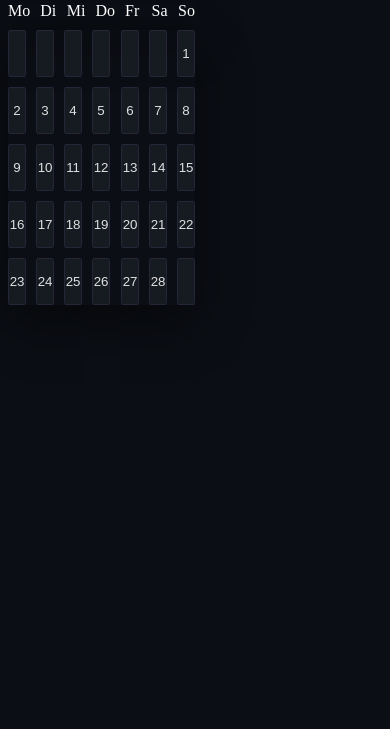
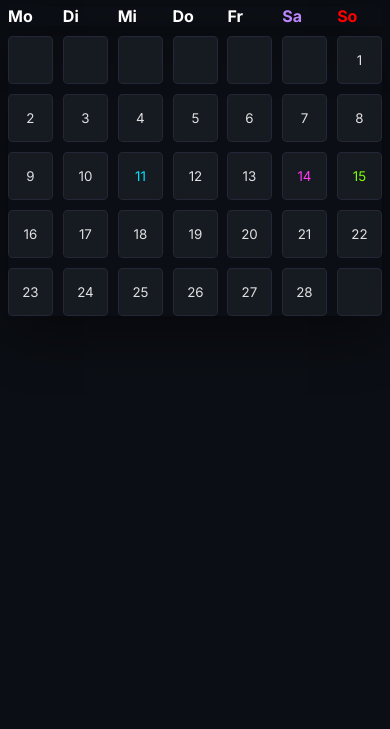
Before and after one commit to BlackYakup/Kalender, a plain HTML site: page calendar.html in a window 390 px wide. Shown: the part 115-844 px from the top of the page. Drawn offline with Linux system fonts and the light colour scheme.

Commit message:
Änderung am JS

```diff
--- a/calendar.html
+++ b/calendar.html
@@ -4,6 +4,9 @@
     <meta charset="UTF-8">
     <meta name="viewport" content="width=device-width, initial-scale=1.0">
     <title>Kalender</title>
+    <link rel="preconnect" href="https://fonts.googleapis.com">
+    <link rel="preconnect" href="https://fonts.gstatic.com" crossorigin>
+    <link href="https://fonts.googleapis.com/css2?family=Inter:wght@400;500;600;700&display=swap" rel="stylesheet">
     <link rel="stylesheet" href="lib/css/calendar.css">
 </head>
 <body>
@@ -14,8 +17,8 @@
         <div class="wochentag">Mi</div>
         <div class="wochentag">Do</div>
         <div class="wochentag">Fr</div>
-        <div class="wochentag">Sa</div>
-        <div class="wochentag">So</div>
+        <div class="wochentag sa">Sa</div>
+        <div class="wochentag so">So</div>
     </div>
     <div class="calendar">
         <button class="dates"> </button>
@@ -34,11 +37,11 @@
         <button class="dates">8</button>
         <button class="dates">9</button>
         <button class="dates">10</button>
-        <button class="dates">11</button>
+        <button class="dates today">11</button>
         <button class="dates">12</button>
         <button class="dates">13</button>
-        <button class="dates">14</button>
-        <button class="dates">15</button>
+        <button class="dates event">14</button>
+        <button class="dates rare">15</button>
         <button class="dates">16</button>
         <button class="dates">17</button>
         <button class="dates">18</button>
--- a/lib/css/calendar.css
+++ b/lib/css/calendar.css
@@ -8,10 +8,15 @@
     --text-muted: #8899A6;
     --border-color: 1px solid rgba(187, 134, 252, 0.1);
     --border-outline: 2px solid rgba(187, 134, 252, 0.2);
+    --g-neon-pink: #FF3AF2;
+    --g-neon-cyan: #00E5FF;
+    --g-neon-lime: #7CFF00;
+    --g-neon-purple: #9B5CFF;
     }
 
 * {
     box-sizing: border-box;
+    font-family: Inter, sans-serif;
 }
 
 body {
@@ -27,7 +32,12 @@ body {
     border-radius: 10%;
     transition: transform 120ms ease, box-shadow 100ms ease, border-color 100ms ease;
     will-change: transform, box-shadow
+
 }
+
+.dates.today { color: var(--g-neon-cyan); }
+.dates.event { color: var(--g-neon-pink); }
+.dates.rare  { color: var(--g-neon-lime); }
 
 .dates:hover {
     cursor: pointer;
@@ -45,6 +55,18 @@ body {
 .dates:focus-visible {
     outline: 2px solid rgba(0, 209, 255, 0.6);
     outline-offset: 2px;
+}
+
+.wochentag {
+    font-weight: bold;
+}
+
+.sa {
+    color: var(--neon-purple);
+}
+
+.so {
+    color: red;
 }
 
 .calendar {
@@ -78,3 +100,28 @@ body {
             0 0 18px rgba(0, 209, 255, 0.12);
     }
 }
+
+@media (max-width: 600px) {
+    .calendar {
+        max-width: 100%;
+        grid-template-columns: repeat(7, 1fr);
+    }
+}
+
+@media (max-width: 400px) {
+    .calendar {
+        grid-template-columns: repeat(7, 1fr);
+    }
+}
+
+@media (max-width: 300px) {
+    .calendar {
+        grid-template-columns: repeat(7, 1fr);
+    }
+}
+
+@media (max-width: 200px) {
+    .calendar {
+        grid-template-columns: repeat(7, 1fr);
+    }
+}
--- /dev/null
+++ b/lib/css/dynamic_calendar.css
@@ -0,0 +1,14 @@
+:root {
+    --bg-dark: #0B0E14;
+}
+
+body {
+    background-color: var(--bg-dark);
+}
+
+.calendarGrid {
+    display: grid;
+    grid-template-columns: repeat(7, 1fr);
+    gap: 10px;
+    padding: 20px;
+}
```
Also changed, not shown: dynamic_calendar.html (added, +13 -0 lines), lib/js/dynamic_calendar.js (added, +15 -0 lines).
